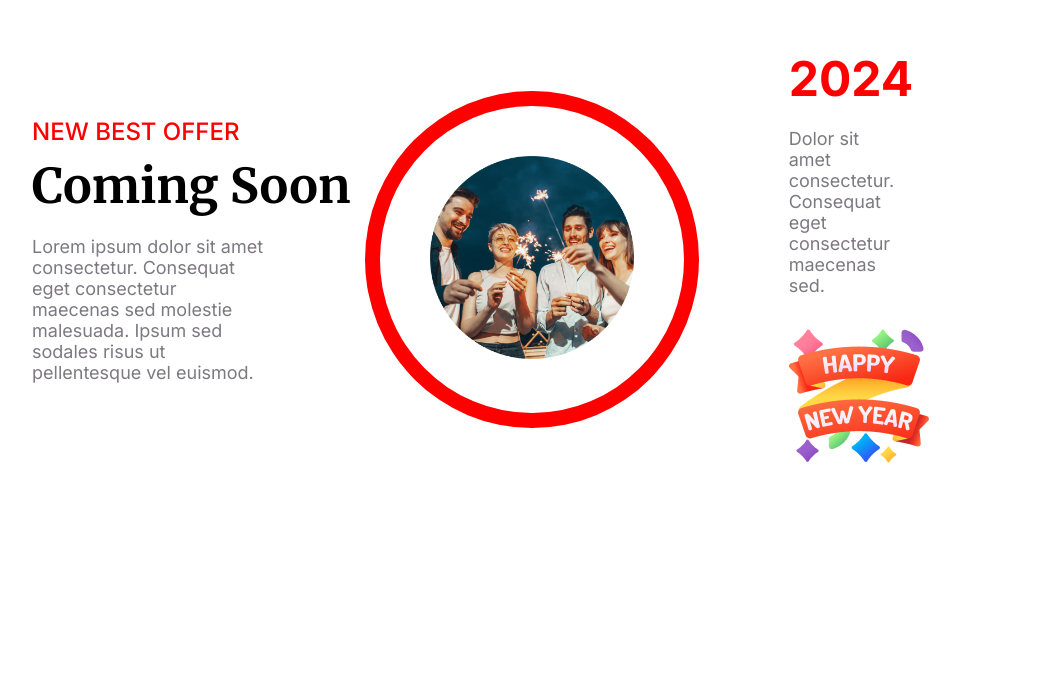
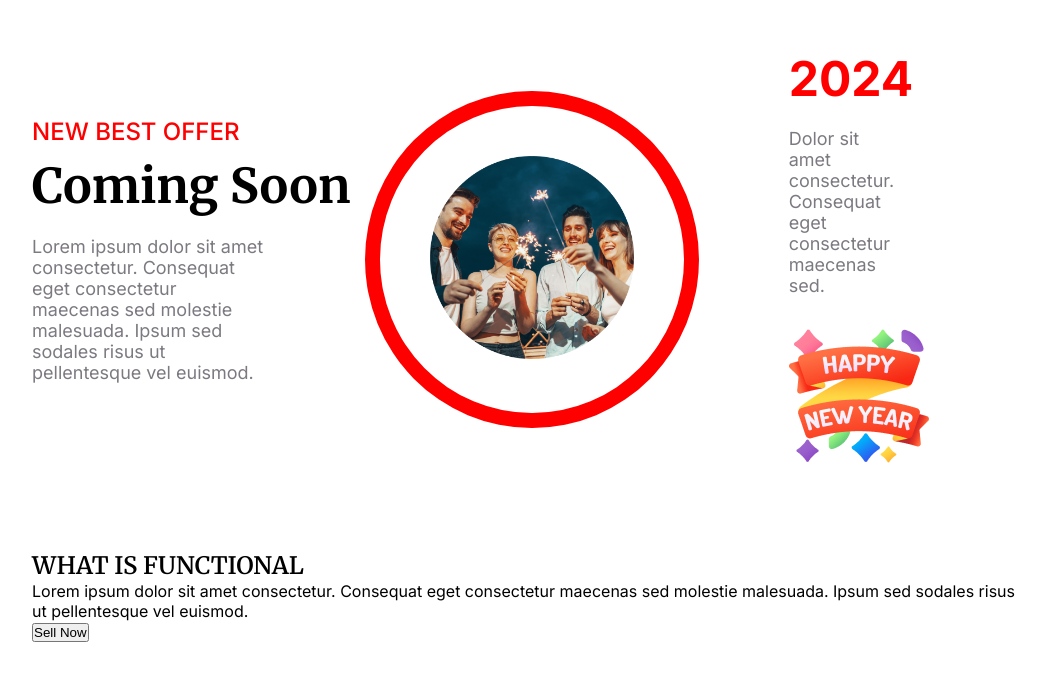
Before and after one commit to dev-asaduzzaman/Task-New-Year, a plain HTML site: page index.html in a window 1280 px wide. Shown: the part 2510-3190 px from the top of the page, without its empty margins (108-1154 px from the left). Before the commit the page ends 3090 px from the top, so only its background shows below. Drawn offline with Linux system fonts and the light colour scheme.

Commit message:
setup sell section

```diff
--- a/index.html
+++ b/index.html
@@ -67,6 +67,16 @@
                 </div>
              </section>
               <!-- Offer section end here -->
+               <!-- Sell section start here -->
+                <section id="sell">
+                 <div class="sell-container">
+                      <div class="sell-banner-content">
+                            <h1 class="sell-sub-heading heading">WHAT IS FUNCTIONAL</h1>
+                            <p class="sell-text">Lorem ipsum dolor sit amet consectetur. Consequat eget consectetur maecenas sed molestie malesuada. Ipsum sed sodales risus ut pellentesque vel euismod. </p>
+                            <button class="sell-btn">Sell Now</button>
+                      </div>
+                 </div>
+               <!-- Sell section end here -->
        </main>
       <!-- Main part end here -->
 </body>
--- a/style.css
+++ b/style.css
@@ -136,7 +136,9 @@ main{
     margin-top: 55px;
     border-radius: 10px;
 }
-/* Place section css start here */
+/* Place section css end here */
+/* Offer section css start here */
+
 #offer {
    margin: 70px 0;
 }
@@ -210,6 +212,8 @@ main{
     font-size: 48px;
     margin-bottom: 20px;
 }
+/* Offer section css end here */
+
 /* Main css end here */
 
 /* Responsive Css Start Here */
```
